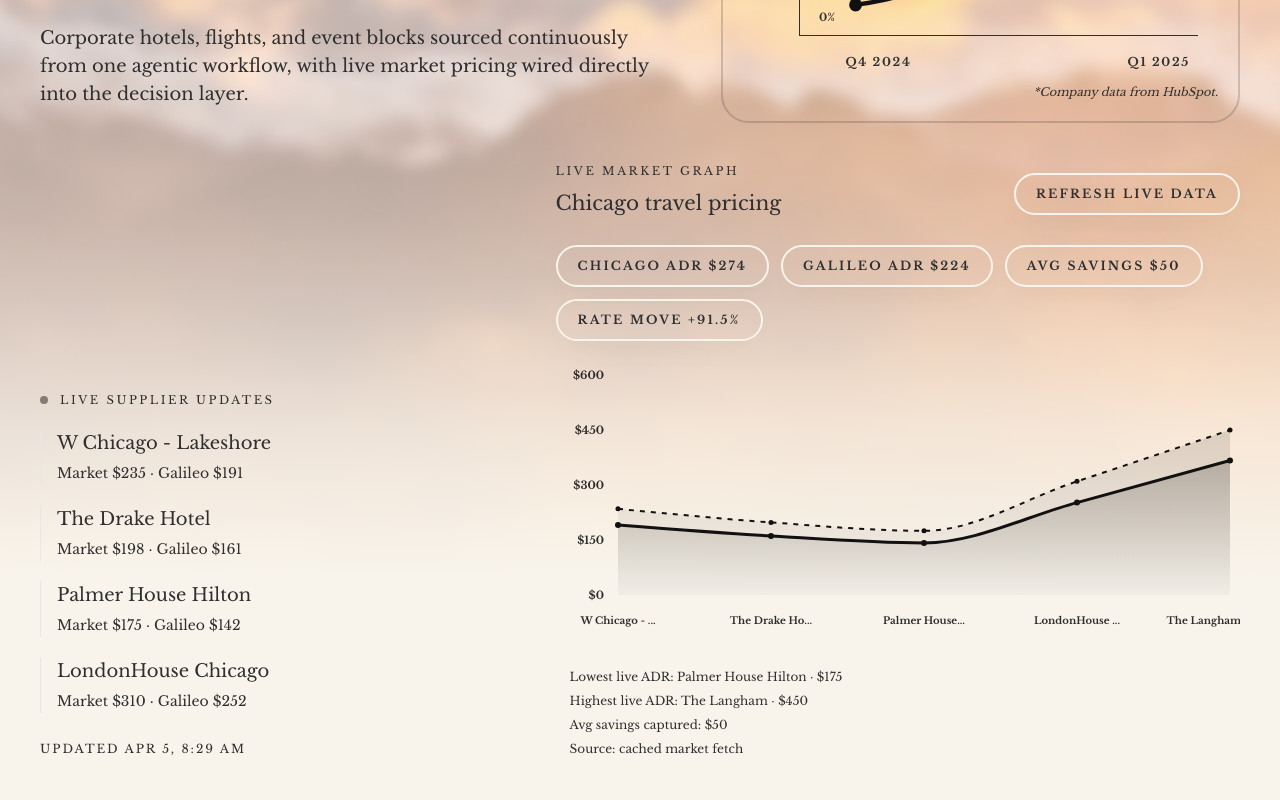
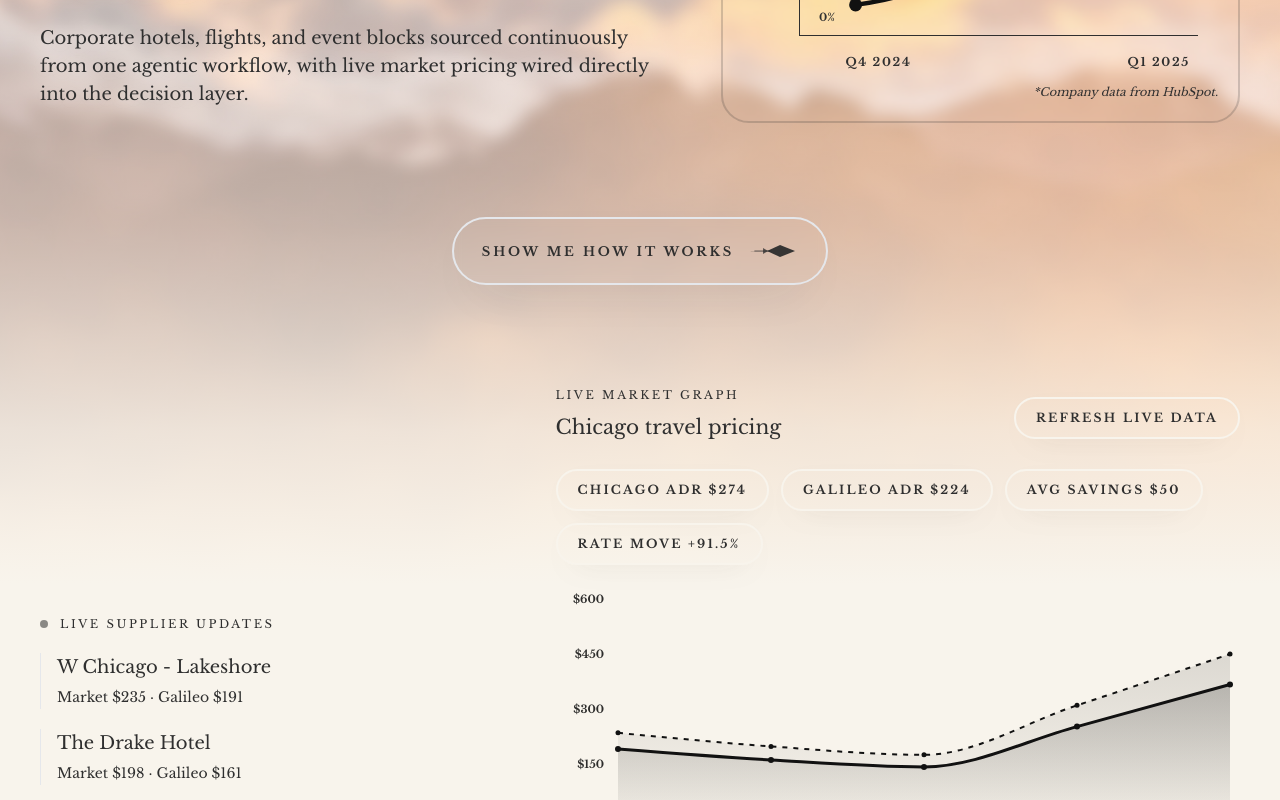
Before and after one commit to Catapult-Hacks-2026/catapultHacks26-frontend, a Next.js app: page / in a window 1280 px wide. Shown: the part 500-1300 px from the top of the page. Built offline with nearby package versions, Linux system fonts and the light colour scheme.

Commit message:
updating landing page graphs and spacing

```diff
--- a/components/landing-page.tsx
+++ b/components/landing-page.tsx
@@ -352,8 +352,48 @@ export function LandingPage() {
             initial="hidden"
             animate="visible"
             variants={fadeUp}
+            custom={0.1}
+            className="flex min-h-[12rem] items-center justify-center py-10 lg:min-h-[16rem] lg:py-16"
+          >
+            <motion.a
+              href="#live-updates"
+              whileHover={{ y: -3, scale: 1.015 }}
+              whileTap={{ scale: 0.985 }}
+              className="group inline-flex items-center gap-4 rounded-full border-2 border-ink/18 bg-[#f8f4ec]/78 px-7 py-4 text-[0.8rem] font-bold uppercase tracking-[0.22em] text-ink shadow-[0_18px_50px_-30px_rgba(47,47,47,0.35)] backdrop-blur-sm"
+            >
+              <span>Show Me How It Works</span>
+              <span className="relative flex h-8 w-12 items-center justify-center overflow-hidden">
+                <motion.span
+                  className="absolute left-0 top-1/2 h-px w-5 -translate-y-1/2 bg-ink/35"
+                  animate={{ x: [0, 6, 0], opacity: [0.35, 0.8, 0.35] }}
+                  transition={{ duration: 1.6, repeat: Infinity, ease: "easeInOut" }}
+                />
+                <motion.svg
+                  viewBox="0 0 48 20"
+                  className="relative h-5 w-12"
+                  fill="none"
+                  animate={{ x: [0, 8, 0] }}
+                  transition={{ duration: 1.6, repeat: Infinity, ease: "easeInOut" }}
+                >
+                  <path d="M4 10h16" stroke="currentColor" strokeWidth="1.8" strokeLinecap="round" opacity="0.35" />
+                  <path
+                    d="M16 10L29 4L44 10L29 16L16 10Z"
+                    fill="currentColor"
+                    opacity="0.96"
+                  />
+                  <path d="M12 7l5 3-5 3" fill="currentColor" opacity="0.78" />
+                </motion.svg>
+              </span>
+            </motion.a>
+          </motion.div>
+
+          <motion.div
+            initial="hidden"
+            animate="visible"
+            variants={fadeUp}
             custom={0.15}
-            className="mt-10 grid gap-10 lg:grid-cols-[0.82fr_1.18fr] lg:items-end"
+            id="live-updates"
+            className="mt-2 grid gap-10 lg:grid-cols-[0.82fr_1.18fr] lg:items-end"
           >
             <div>
               <div className="flex items-center gap-3 text-[0.72rem] uppercase tracking-[0.22em] text-ink/58">
```
